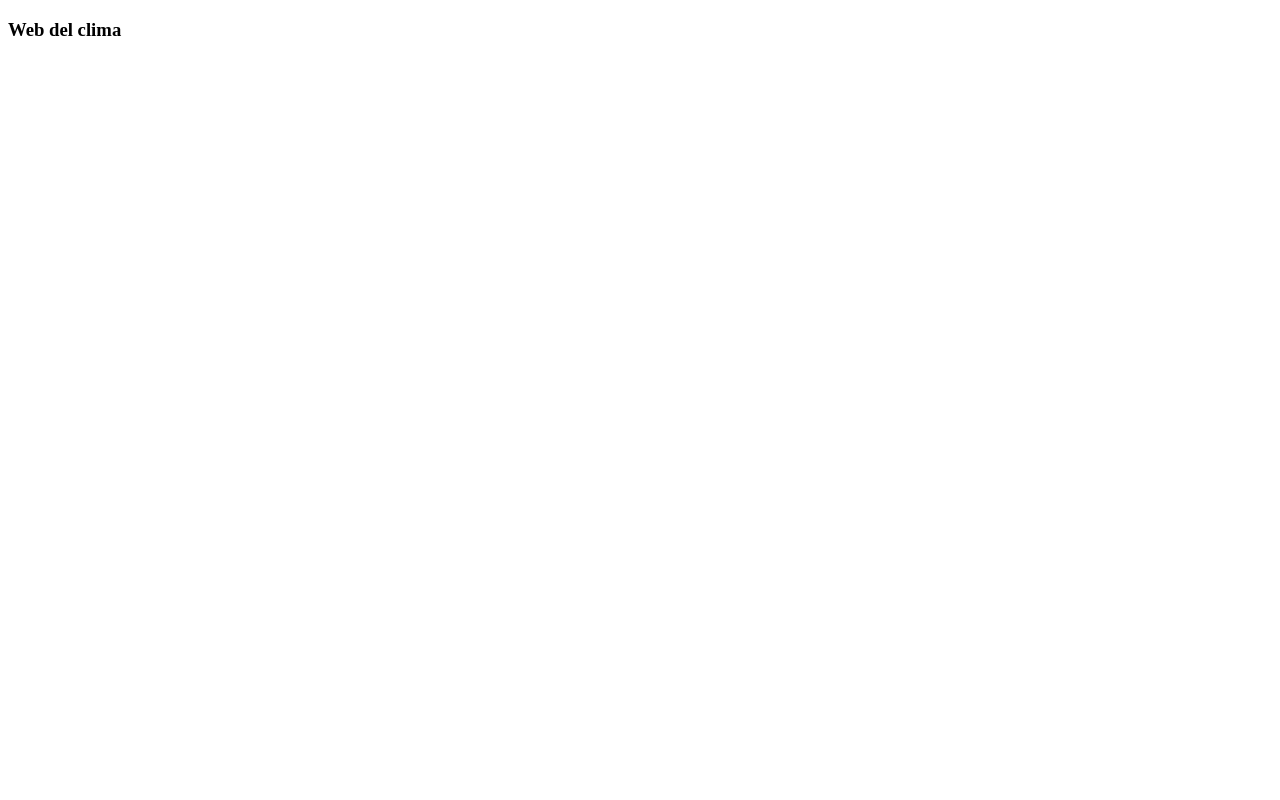
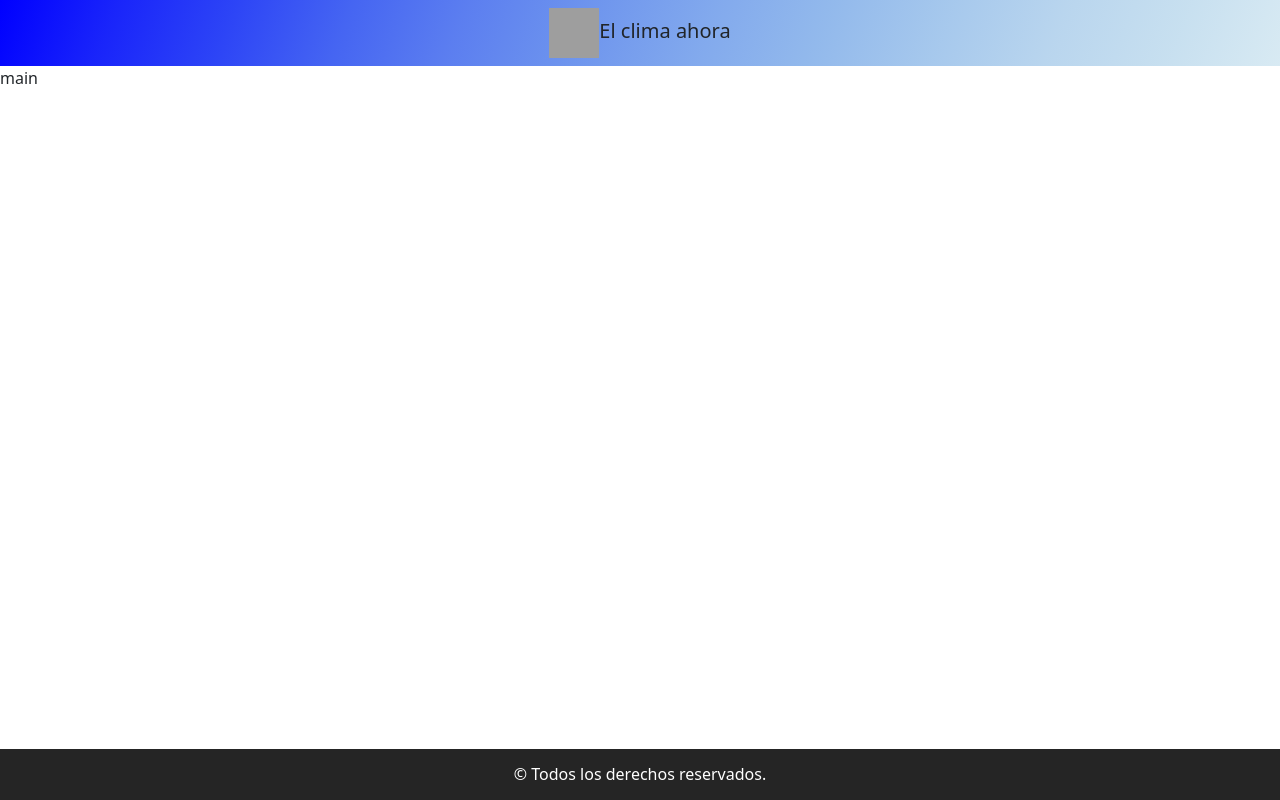
Before and after one commit to MauroRomo1/web-del-clima, a React (Vite) app: page / in a window 1280 px wide. Built offline with nearby package versions, Linux system fonts and the light colour scheme; grey boxes are pictures that could not be loaded.

Commit message:
dandole estructura al proyecto

```diff
--- a/src/App.css
+++ b/src/App.css
@@ -0,0 +1,34 @@
+#root {
+  display: flex;
+  flex-direction: column;
+  min-height: 100vh;
+}
+
+header {
+  background-image: linear-gradient(
+    111deg,
+    hsl(240deg 100% 50%) 0%,
+    hsl(237deg 96% 54%) 9%,
+    hsl(233deg 92% 57%) 18%,
+    hsl(229deg 87% 61%) 27%,
+    hsl(226deg 83% 65%) 36%,
+    hsl(222deg 79% 68%) 45%,
+    hsl(218deg 75% 72%) 55%,
+    hsl(214deg 70% 75%) 64%,
+    hsl(211deg 66% 79%) 73%,
+    hsl(208deg 61% 83%) 82%,
+    hsl(204deg 57% 86%) 91%,
+    hsl(200deg 53% 90%) 100%
+  );
+}
+
+.iconSunBehindCloud {
+  width: 50px;
+  height: 50px;
+}
+
+footer {
+  margin-top: auto;
+  color: #fff;
+  background-color: #252525;
+}
--- a/src/App.jsx
+++ b/src/App.jsx
@@ -1,9 +1,25 @@
+import "bootstrap/dist/css/bootstrap.min.css";
 import "./App.css";
 
 function App() {
   return (
     <>
-      <h3>Web del clima</h3>
+      <header>
+        <h5 className="text-center my-2">
+          <img
+            src="https://raw.githubusercontent.com/Tarikul-Islam-Anik/Animated-Fluent-Emojis/master/Emojis/Travel%20and%20places/Sun%20Behind%20Cloud.png"
+            alt="Sun Behind Cloud"
+            className="iconSunBehindCloud"
+          />
+          El clima ahora
+        </h5>
+      </header>
+      <main>main</main>
+      <footer>
+        <h6 className="text-center my-3">
+          &copy; Todos los derechos reservados.
+        </h6>
+      </footer>
     </>
   );
 }
```
